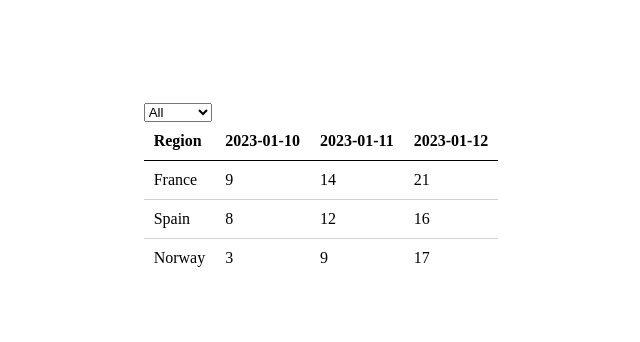
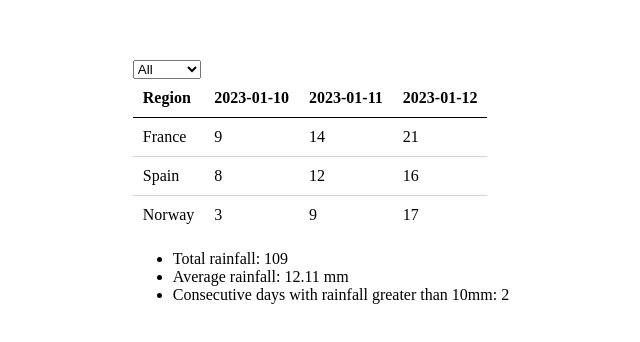
Before and after one commit to Cervest-yvh-test/cervest-yvh-test, a Next.js app: page / in a window 1280 px wide. Shown: the part 210-552 px from the top of the page, without its empty margins (319-959 px from the left). Built offline with nearby package versions, Linux system fonts and the light colour scheme.

Commit message:
Add summary below the table
Notice the region name is stripped from every row. Another option to do this could be to create a mapped version of "rows" without regionName initially ,but we do it like this for now for simplicity.

```diff
--- /dev/null
+++ b/components/Summary.tsx
@@ -0,0 +1,48 @@
+import { Row } from "../types";
+
+function calculateTotal(rows) {
+    return rows.reduce((accum, row) => {
+        const { regionName, ...rainByDate } = row;
+        const singleRowSum = Object.values(rainByDate).reduce((accum: number, rain: number) => accum + rain, 0);
+        return accum + singleRowSum;
+    }, 0);
+}
+
+function calculateAverage(rows, total) {
+    const numberOfValues = rows.reduce((accum, row) => {
+        const { regionName, ...rainByDate } = row;
+        return accum + Object.values(rainByDate).length;
+    }, 0);
+    return (total / numberOfValues).toFixed(2);
+}
+
+// NOTE: This assume that every date in the table is consecutive and count consecutive cells with a value greater than 10
+function calculateConsecutive(rows) {
+    let consecutive = 0;
+    rows.forEach(row => {
+        const { regionName, ...rainByDate } = row;
+        const rainValues = Object.values(rainByDate);
+        rainValues.forEach((value, index) => {
+            if (value > 10 && rainValues[index + 1] > 10) consecutive++;
+        });
+    })
+    return consecutive;
+}
+
+
+function Summary({ rows }: { rows: Row[] }) {
+    const total = calculateTotal(rows);
+    const average = calculateAverage(rows, total);
+    const consecutive = calculateConsecutive(rows);
+
+    return (
+        <ul>
+            <li>Total rainfall: {total}</li>
+            <li>Average rainfall: {average} mm</li>
+            <li>Consecutive days with rainfall greater than 10mm: {consecutive}</li>
+        </ul>
+    )
+
+}
+
+export default Summary;
--- a/pages/index.tsx
+++ b/pages/index.tsx
@@ -2,6 +2,7 @@ import { useState } from 'react';
 import useSWR from 'swr'
 import { Table } from '../components';
 import Dropdown from '../components/Dropdown';
+import Summary from '../components/Summary';
 import { ALL } from '../constants';
 import { Column, Row } from '../types';
 
@@ -76,6 +77,7 @@ function Index() {
     <>
       <Dropdown regions={regions} onChange={onChangeRegion} />
       <Table rows={filteredRows} columns={columns} />
+      <Summary rows={filteredRows} />
     </>
   );
 }
```
